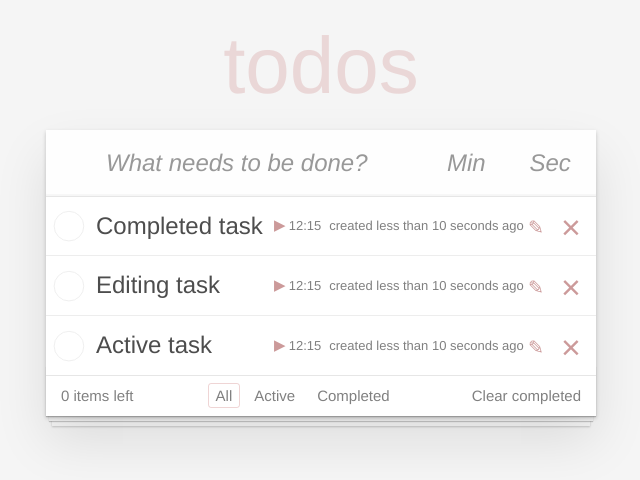
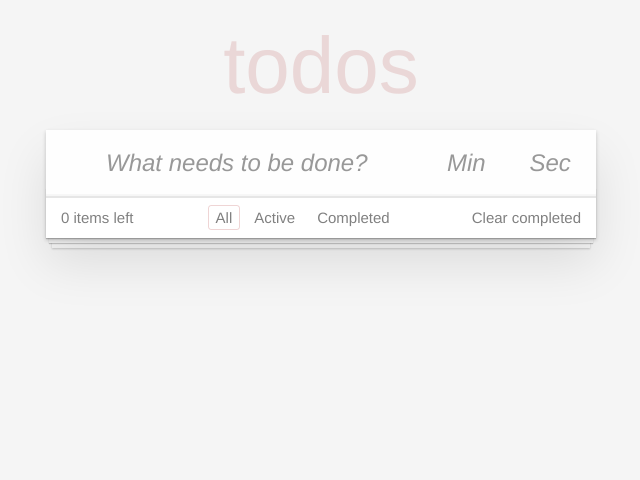
Before and after one commit to A6lock/Kats-todo-React-class-, a React (Create React App) app: page / in a window 1280 px wide. Shown: the top 480 px of the page, without its empty margins (319-959 px from the left). Built offline with nearby package versions, Linux system fonts and the light colour scheme.

Commit message:
add localStorage

```diff
--- a/package.json
+++ b/package.json
@@ -11,6 +11,7 @@
     "react": "^18.2.0",
     "react-dom": "^18.2.0",
     "react-scripts": "5.0.1",
+    "uuid": "^9.0.0",
     "web-vitals": "^2.1.4"
   },
   "scripts": {
--- a/src/components/app/App.js
+++ b/src/components/app/App.js
@@ -1,8 +1,10 @@
+/* eslint-disable class-methods-use-this */
 /* eslint-disable no-restricted-globals */
 /* eslint-disable indent */
 /* eslint-disable no-plusplus */
 /* eslint-disable no-param-reassign */
 import { Component } from 'react';
+import { v4 as uuidv4 } from 'uuid';
 
 import NewTaskForm from '../newTaskForm/newTaskForm';
 import TaskList from '../taskList/taskList';
@@ -15,42 +17,9 @@ export default class App extends Component {
     super(props);
 
     this.state = {
-      data: [
-        {
-          text: 'Completed task',
-          completed: false,
-          editing: false,
-          id: 1,
-          creationTime: new Date(),
-          minValue: 12,
-          secValue: 15,
-          timerRunning: false,
-        },
-        {
-          text: 'Editing task',
-          completed: false,
-          editing: false,
-          id: 2,
-          creationTime: new Date(),
-          minValue: 12,
-          secValue: 15,
-          timerRunning: false,
-        },
-        {
-          text: 'Active task',
-          completed: false,
-          editing: false,
-          id: 3,
-          creationTime: new Date(),
-          minValue: 12,
-          secValue: 15,
-          timerRunning: false,
-        },
-      ],
+      data: JSON.parse(localStorage.getItem('todoData')) || [],
       filter: 'All',
     };
-
-    this.maxId = 4;
   }
 
   onEdit = (id) => {
@@ -94,7 +63,7 @@ export default class App extends Component {
       text,
       completed: false,
       editing: false,
-      id: this.maxId++,
+      id: uuidv4(),
       creationTime: new Date(),
       minValue: minNumber,
       secValue: secNumber,
@@ -149,10 +118,19 @@ export default class App extends Component {
     });
   };
 
+  onTimeChange = (id, min, sec) => {
+    this.setState(({ data }) => ({
+      data: data.map((item) => (id === item.id ? { ...item, minValue: min, secValue: sec } : { ...item })),
+    }));
+  };
+
   render() {
     const { data, filter } = this.state;
     const visibleData = this.filteredData(data, filter);
     const completedItemCount = data.filter((item) => item.completed).length;
+
+    localStorage.setItem('todoData', JSON.stringify(data));
+
     return (
       <section className="todoapp">
         <NewTaskForm onCreate={this.onCreate} />
@@ -163,6 +141,7 @@ export default class App extends Component {
           onDelete={this.onDelete}
           onComplete={this.onCompleted}
           onChangeTimerRunning={this.onChangeTimerRunning}
+          onTimeChange={this.onTimeChange}
         />
         <Footer
           completedItemCount={completedItemCount}
--- a/src/components/task/task.js
+++ b/src/components/task/task.js
@@ -37,7 +37,7 @@ export default class Task extends Component {
       newTaskLabel: '',
       min: this.props.minValue,
       sec: this.props.secValue,
-      afterCreationTime: formatDistanceToNow(this.props.creationTime, { includeSeconds: true }),
+      afterCreationTime: formatDistanceToNow(this.props.afterCreationTime, { includeSeconds: true }),
     };
   }
 
@@ -67,7 +67,9 @@ export default class Task extends Component {
   };
 
   timeUpdate = () => {
-    this.setState({ afterCreationTime: formatDistanceToNow(this.props.creationTime, { includeSeconds: true }) });
+    this.setState({
+      afterCreationTime: formatDistanceToNow(this.props.afterCreationTime, { includeSeconds: true }),
+    });
   };
 
   minDecr = () => {
@@ -82,7 +84,9 @@ export default class Task extends Component {
 
   timerDecrement = () => {
     const { min, sec } = this.state;
+    const { onTimeChange, id, timerRunning } = this.props;
 
+    if (timerRunning) {
       if (this.props.editing) {
         this.pauseTimer();
       }
@@ -96,6 +100,9 @@ export default class Task extends Component {
         this.setState({ sec: sec - 1 });
       } else {
         this.minDecr();
+      }
+
+      onTimeChange(id, min, sec);
     }
   };
 
--- a/src/components/taskList/taskList.js
+++ b/src/components/taskList/taskList.js
@@ -24,10 +24,12 @@ export default class TaskList extends Component {
   };
 
   render() {
-    const { onEdit, onDelete, onComplete, onEditTaskForm, data, onChangeTimerRunning } = this.props;
+    const { onEdit, onDelete, onComplete, onEditTaskForm, data, onChangeTimerRunning, onTimeChange } = this.props;
 
     const newData = data.map((item) => {
       const { id, ...itemProps } = item;
+
+      const afterCreationTime = new Date(itemProps.creationTime);
       return (
         <Task
           key={id}
@@ -36,6 +38,8 @@ export default class TaskList extends Component {
           onCompleteTask={() => onComplete(id)}
           onChangeTimerRunning={() => onChangeTimerRunning(id)}
           onEditTaskForm={onEditTaskForm}
+          onTimeChange={onTimeChange}
+          afterCreationTime={afterCreationTime}
           id={id}
           {...itemProps}
         />
```
Also changed, not shown: 1 other file (tests, documents, lock files or other folders). Lines whose indentation alone changed are shown as unchanged.
